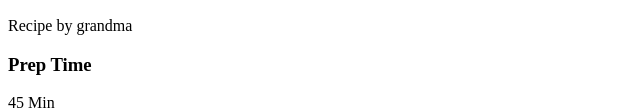
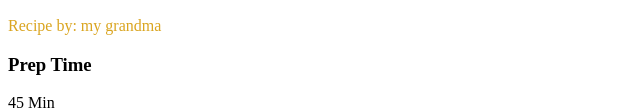
Before and after one commit to craigsakuma/FEWD, a plain HTML site: page class_1_exercise.html in a window 1280 px wide. Shown: the part 370-480 px from the top of the page, without its empty margins (0-640 px from the left). Drawn offline with Linux system fonts and the light colour scheme.

Commit message:
updated class exercise to match html formats

```diff
--- a/class_1_exercise.html
+++ b/class_1_exercise.html
@@ -1,13 +1,13 @@
 <!DOCTYPE html>
 <html>
 <head>
-	<title>TBD</title>
+	<title>FEWD Class Exercise #1</title>
 </head>
 <body>
 	<h2>The Best Chocolate Chip Cookies</h2>
 	<img src="https://sallysbakingaddiction.com/wp-content/uploads/2012/08/soft-baked-chocolate-chip-cookies-2-220x220.jpg">
 	<p>
-		Recipe by grandma
+		<font color='goldenrod'>Recipe by: my grandma</font>
 	</p>
 	<p>
 		<h3>Prep Time</h3>
```
